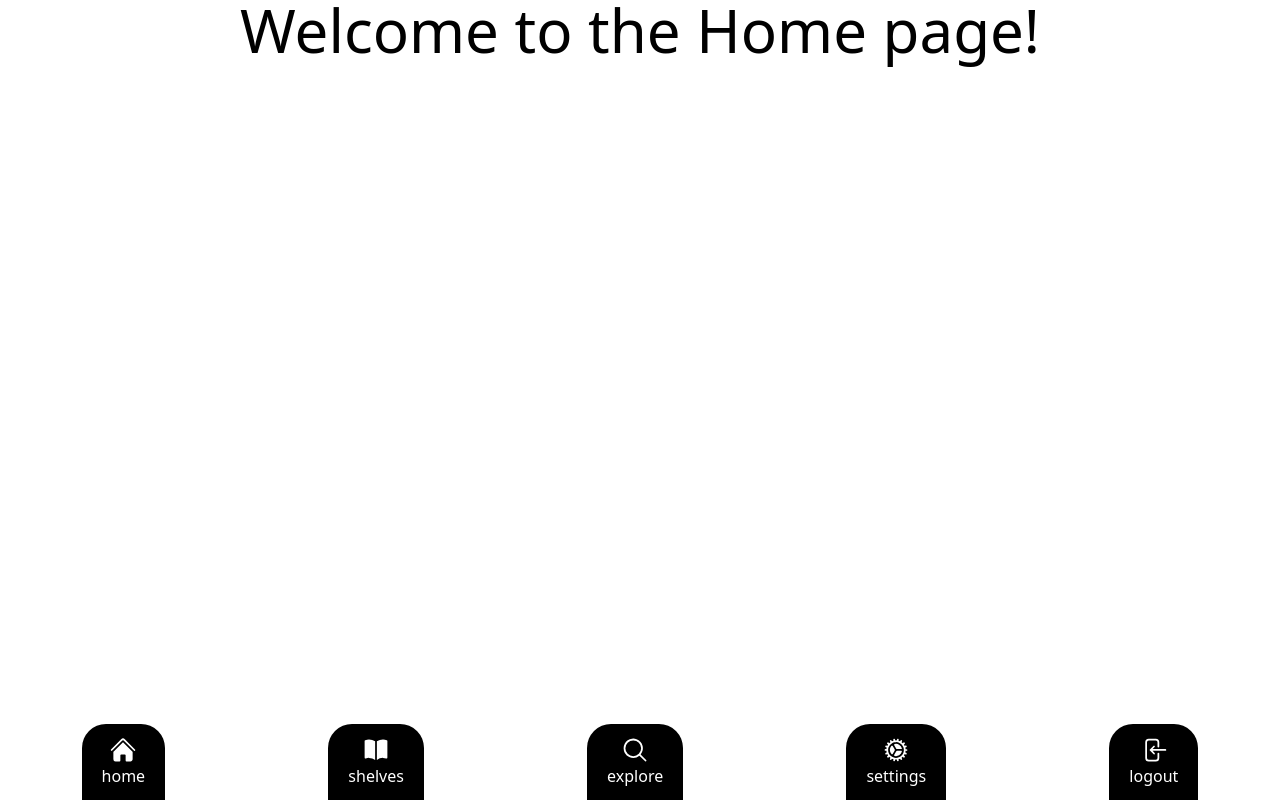
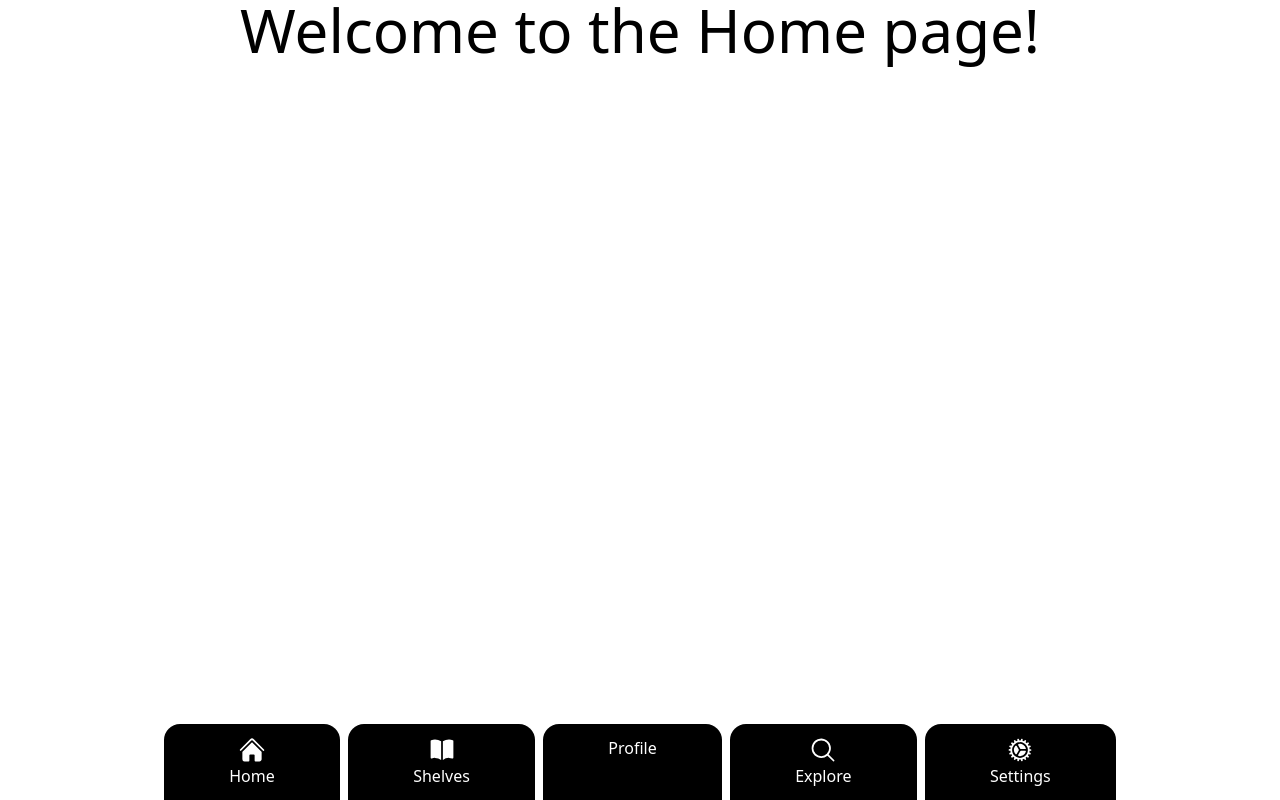
Before and after one commit to graveetone/pagink, a React (Create React App) app in the folder frontend/: page / in a window 1280 px wide. Built offline with nearby package versions, Linux system fonts and the light colour scheme.

Commit message:
PG-8 update menu component

```diff
--- a/frontend/src/components/menu/Menu.jsx
+++ b/frontend/src/components/menu/Menu.jsx
@@ -2,13 +2,31 @@ import React from 'react'
 import MenuItem from '../menu_item/MenuItem'
 import icons from '../../components/icons'
 function Menu() {
+    const captions = {
+        uk: {
+            home: "Головна",
+            shelves: "Полиці",
+            profile: "Профіль",
+            explore: "Рекомендації",
+            settings: "Налаштування"
+        },
+        en: {
+            home: "Home",
+            shelves: "Shelves",
+            profile: "Profile",
+            explore: "Explore",
+            settings: "Settings"
+        }
+    }
+
+    const locale = 'en'
     return (
-        <div className='flex xs:w-full lg:w-3/4 h-1/7 bottom-0 items-end justify-around fixed'>
-            <MenuItem key='1' icon={icons.home} caption={'home'} url={'/'}></MenuItem>
-            <MenuItem key='2' icon={icons.shelves} caption={'shelves'} url={'/shelves'}></MenuItem>
-            <MenuItem key='3' icon={icons.explore} caption={'explore'} url={'/explore'}></MenuItem>
-            <MenuItem key='4' icon={icons.settings} caption={'settings'} url={'/settings'}></MenuItem>
-            <MenuItem key='5' icon={icons.logout} caption={'logout'} url={'/logout'}></MenuItem>
+        <div className='flex xs:w-full md:w-3/4 lg:w-3/4 h-1/7 bottom-0 justify-evenly fixed'>
+            <MenuItem key='1' icon={icons.home} caption={captions[locale].home} url={'/'}></MenuItem>
+            <MenuItem key='2' icon={icons.shelves} caption={captions[locale].shelves} url={'/shelves'}></MenuItem>
+            <MenuItem key='5' icon={icons.user} caption={captions[locale].profile} url={'/user'}></MenuItem>
+            <MenuItem key='3' icon={icons.explore} caption={captions[locale].explore} url={'/explore'}></MenuItem>
+            <MenuItem key='4' icon={icons.settings} caption={captions[locale].settings} url={'/settings'}></MenuItem>
         </div>
 
     )
--- a/frontend/src/components/menu_item/MenuItem.jsx
+++ b/frontend/src/components/menu_item/MenuItem.jsx
@@ -2,10 +2,10 @@ import React from 'react'
 
 function MenuItem({ icon, caption, url }) {
     const styles = {
-        div: "rounded-t-3xl bg-black text-white xs:mx-1 xs:p-2 sm:mx-3 sm:py-3 sm:px-5 lg:mx-2 lg:p-2 lg:px-10",
-        a: "flex justify-center items-center xs:flex-col sm:flex-col lg:flex-col",
+        div: "rounded-t-2xl bg-black text-white xs:p-3 sm:px-2 sm:py-3 lg:px-6 lg:py-2 sm:mx-1 sm:flex-grow",
+        a: "flex justify-center items-center flex-col",
         icon: "",
-        caption: "xs:text-xss sm:text-xss lg:text-xl"
+        caption: "sm:text-md lg:text-lg sm:block xs:hidden"
     }
 
     return (
```
